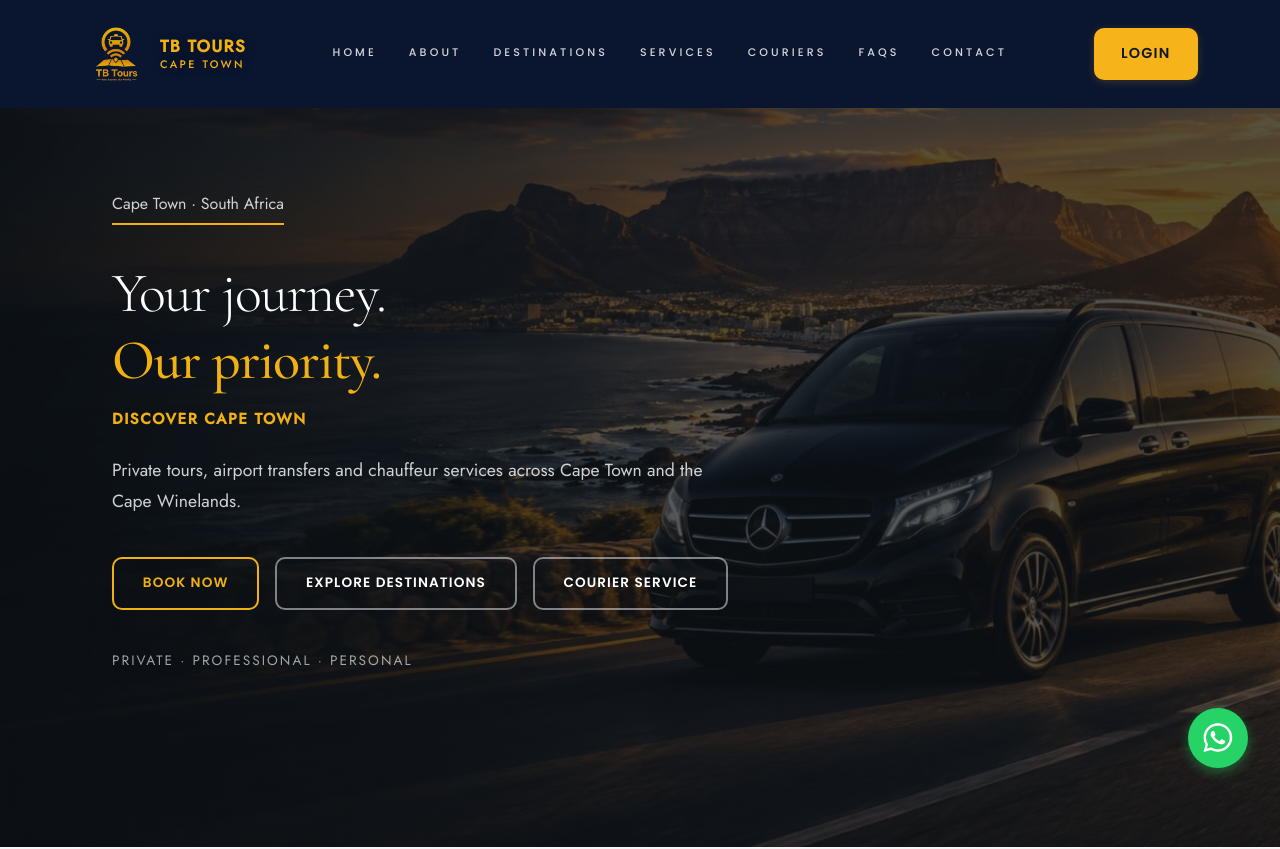
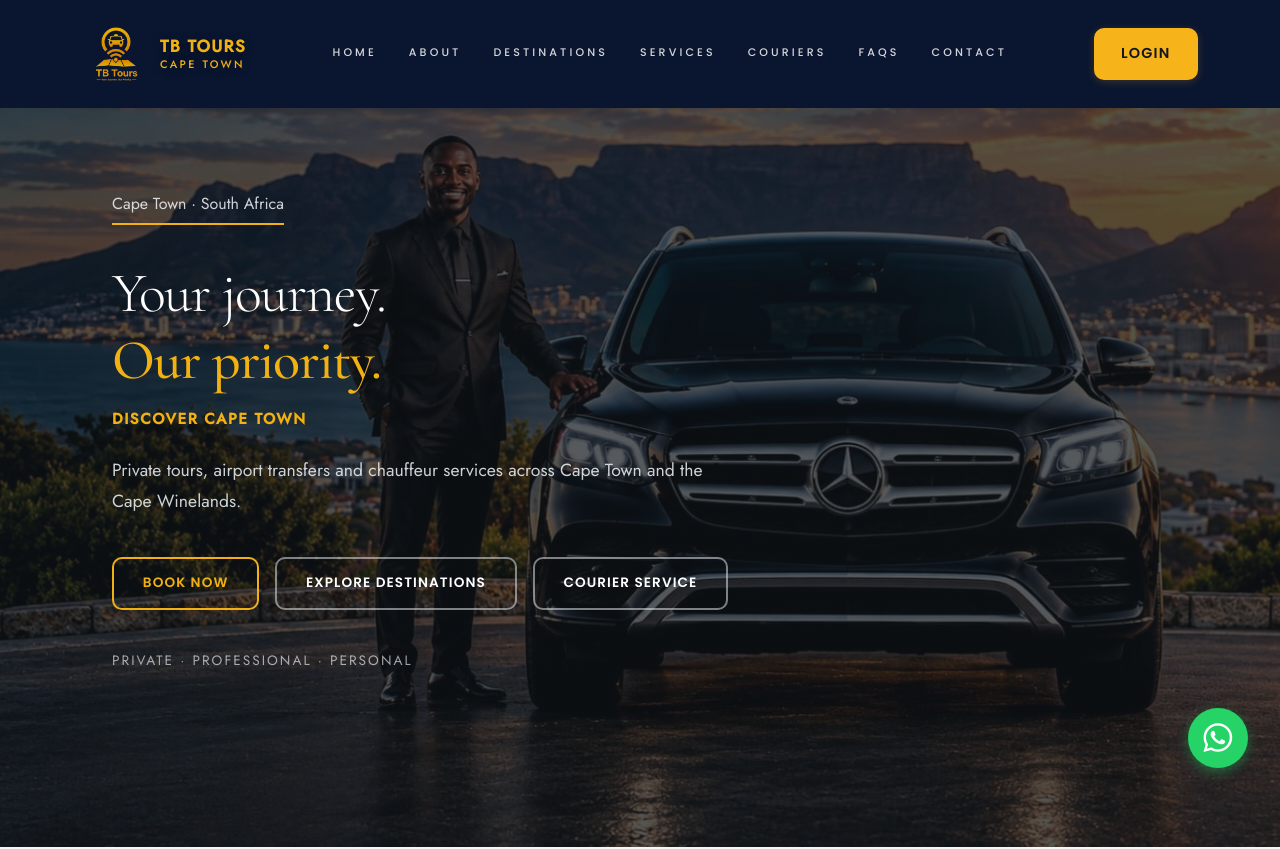
Before and after one commit to Simamkele20/TB-Tours-Project, an Angular app in the folder frontend/: page / in a window 1280 px wide. Shown: the top 849 px of the page. Built offline with nearby package versions, Linux system fonts and the light colour scheme.

Commit message:
feat: update hero background images - use Home pic.jpg for desktop and mobile view.jpg for tablet/mobile

```diff
--- a/frontend/src/app/shared/components/hero-section.component.scss
+++ b/frontend/src/app/shared/components/hero-section.component.scss
@@ -18,7 +18,7 @@
   min-height: 100svh;
   margin-top: -108px;
   padding: clamp(6rem, 15vw, 10rem) 1rem;
-  background-image: linear-gradient(rgba(15, 20, 25, 0.7), rgba(15, 20, 25, 0.7)), url('/images/Home.jpg');
+  background-image: linear-gradient(rgba(15, 20, 25, 0.7), rgba(15, 20, 25, 0.7)), url('/images/Home%20pic.jpg');
   background-size: cover;
   background-position: center;
   background-attachment: fixed;
@@ -27,13 +27,13 @@
 
   @media (max-width: 768px) {
     padding: clamp(4.5rem, 12vw, 7rem) 1rem;
-    background-image: linear-gradient(rgba(15, 20, 25, 0.7), rgba(15, 20, 25, 0.7)), url('/images/Home Backgroud.jpg');
+    background-image: linear-gradient(rgba(15, 20, 25, 0.7), rgba(15, 20, 25, 0.7)), url('/images/mobile%20view.jpg');
     background-attachment: scroll;
   }
 
   @media (max-width: 480px) {
     min-height: 80svh;
-    background-image: linear-gradient(rgba(15, 20, 25, 0.7), rgba(15, 20, 25, 0.7)), url('/images/Home Backgroud.jpg');
+    background-image: linear-gradient(rgba(15, 20, 25, 0.7), rgba(15, 20, 25, 0.7)), url('/images/mobile%20view.jpg');
     background-attachment: scroll;
     justify-content: center;
 
```
